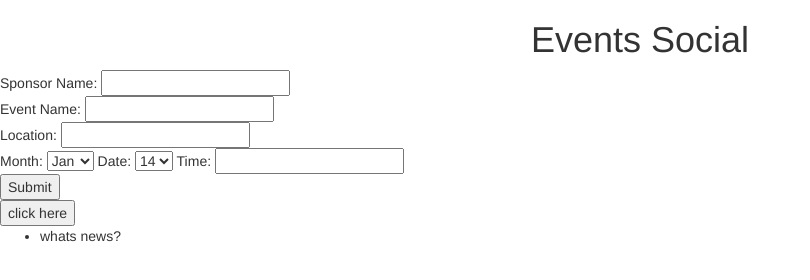
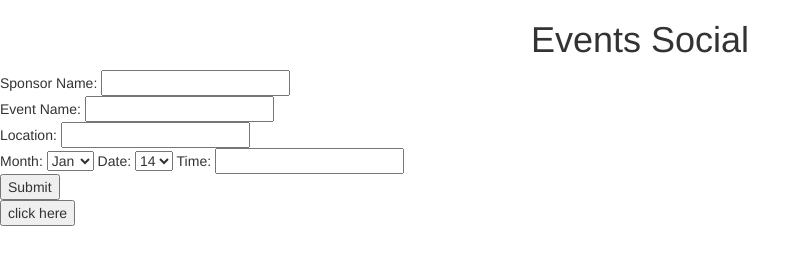
Before and after one commit to jayzhang929/VTHack-What-s-Happen, a website: page index.html in a window 1280 px wide. Shown: the whole page, without its empty margins (0-810 px from the left). Drawn offline with nearby package versions, Linux system fonts and the light colour scheme; files that its build step writes are made by us from their sources; no server answers; files whose address does not match are found by name.

Commit message:
removed placeholder

```diff
--- a/index.html
+++ b/index.html
@@ -39,7 +39,6 @@
     <button onclick="myFunction()">click here</button>
 
     <ul id="textUpdate">
-      <li>whats news?</li>
     </ul>
     <script src="/socket.io/socket.io.js"></script>
     <!--<script src="http://code.jquery.com/jquery-1.11.1.js"></script>-->
```
